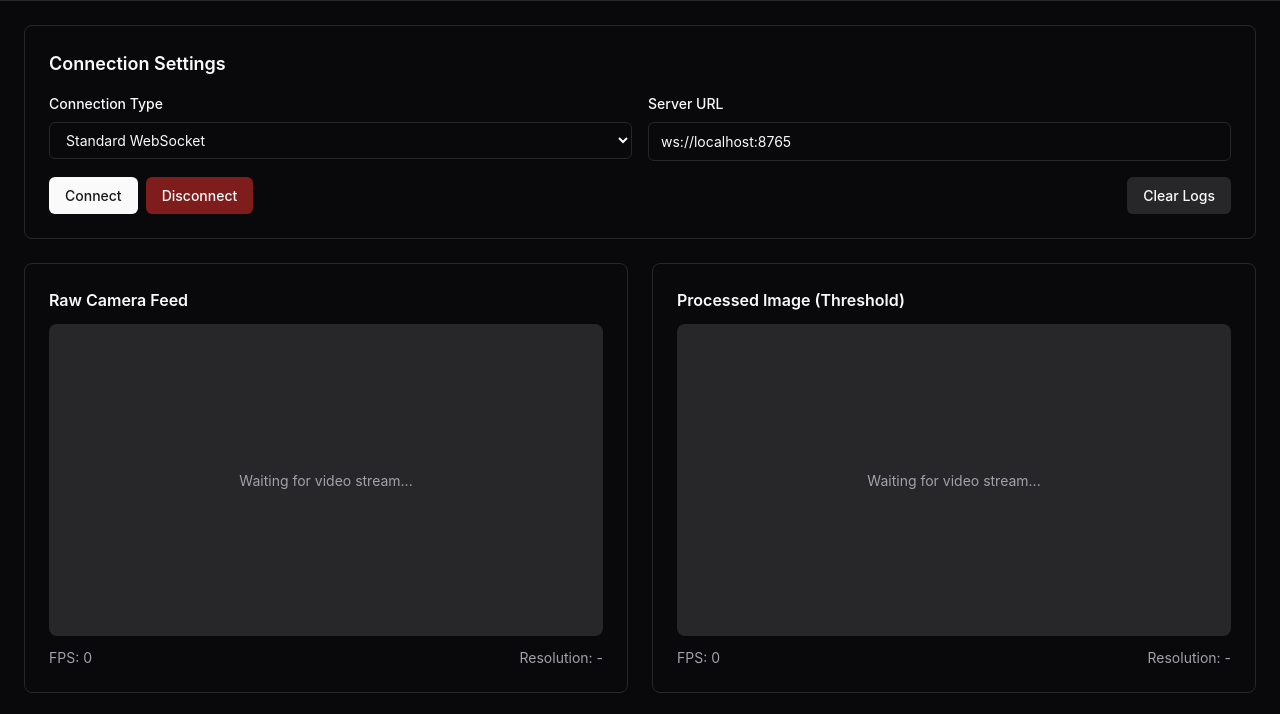
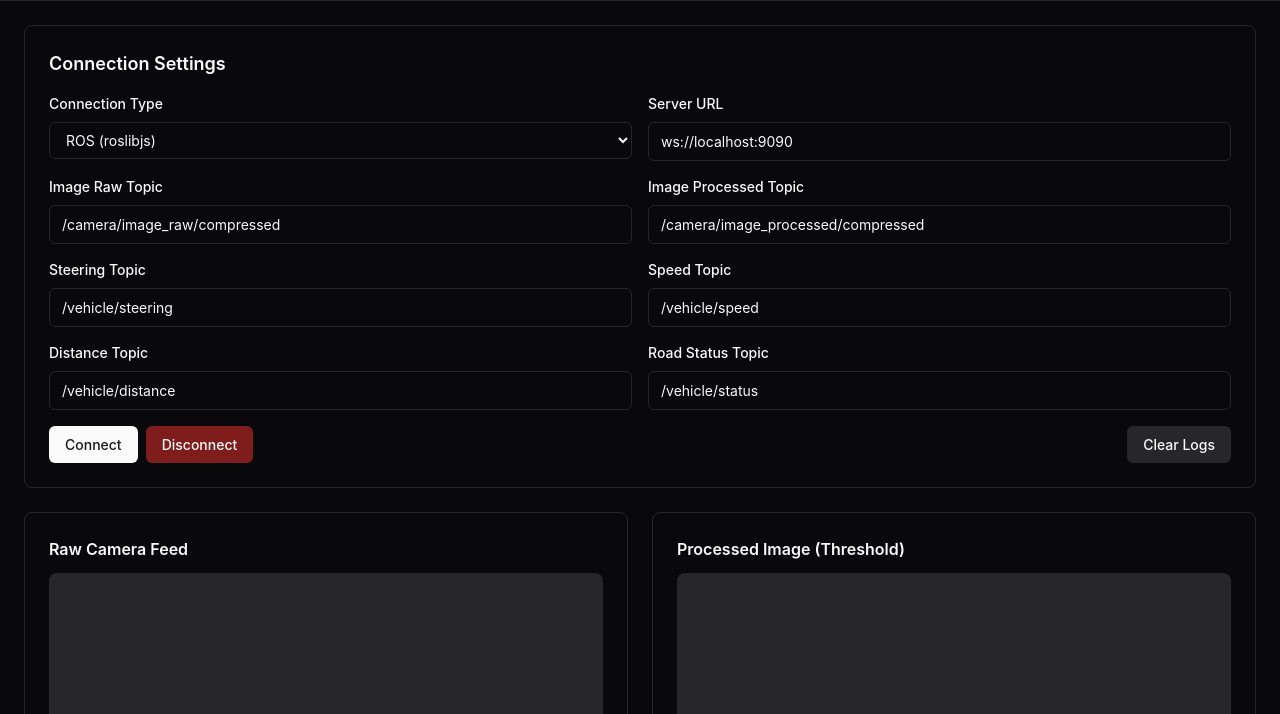
Before and after one commit to manoedinata/fp1_bs_iris25, a plain HTML site: page index.html in a window 1280 px wide. Shown: the part 76-790 px from the top of the page. Drawn offline with nearby package versions, Linux system fonts and the light colour scheme; a script that the page names is missing.

Commit message:
ui: Set ROS as default connection type

```diff
--- a/app.js
+++ b/app.js
@@ -19,7 +19,7 @@ class BaseStation {
   constructor() {
     // Connection state
     this.connected = false;
-    this.connectionType = "websocket";
+    this.connectionType = "ros";
     this.ws = null;
     this.ros = null;
 
--- a/index.html
+++ b/index.html
@@ -318,7 +318,7 @@
             >
             <select id="connectionType" class="input">
               <option value="websocket">Standard WebSocket</option>
-              <option value="ros">ROS (roslibjs)</option>
+              <option value="ros" selected>ROS (roslibjs)</option>
             </select>
           </div>
           <div>
@@ -327,14 +327,14 @@
               type="text"
               id="serverUrl"
               class="input"
-              placeholder="ws://localhost:8765"
-              value="ws://localhost:8765"
+              placeholder="ws://localhost:9090"
+              value="ws://localhost:9090"
             />
           </div>
         </div>
 
         <!-- ROS Specific Settings (Hidden by default) -->
-        <div id="rosSettings" class="hidden mb-4">
+        <div id="rosSettings" class="mb-4">
           <div class="grid grid-cols-1 md:grid-cols-2 gap-4">
             <div>
               <label class="block text-sm font-medium mb-2"
```
